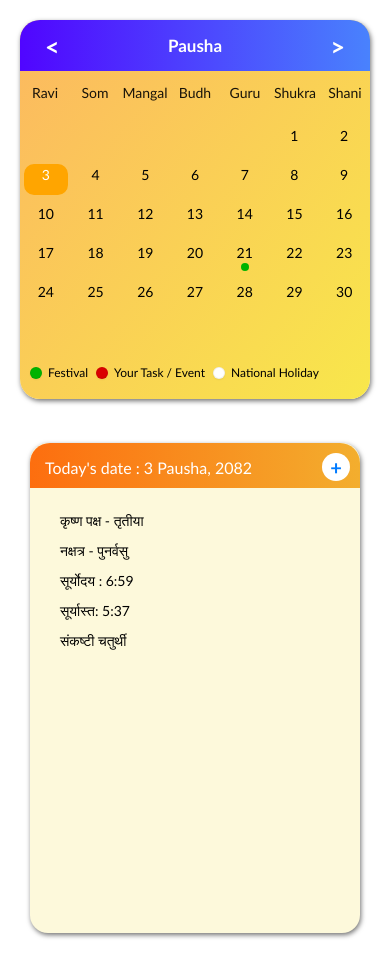
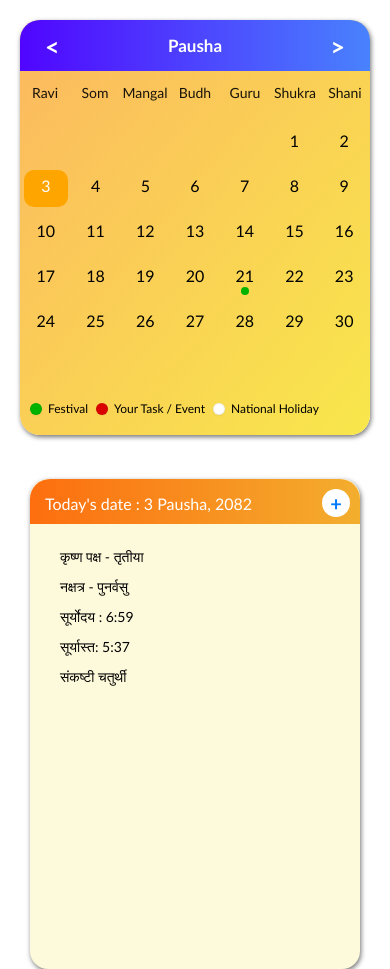
Before and after one commit to ayushsakhi/Vikram-Calendar, a plain HTML site: page Vikram-Samvat/index.html in a window 390 px wide. Shown: the top 969 px of the page. Drawn offline with Linux system fonts and the light colour scheme.

Commit message:
Update style.css

```diff
--- a/Vikram-Samvat/style.css
+++ b/Vikram-Samvat/style.css
@@ -456,10 +456,12 @@ body {
       margin-left: 0;
       margin-right: 0;
       gap: 6px;
+
     }
 
     .date-cell {
-      font-size: 14px;
+      font-size: 16px;
+      padding-top: 4px;
     }
 
     /* Legend: stop it from pushing out of frame */
```
